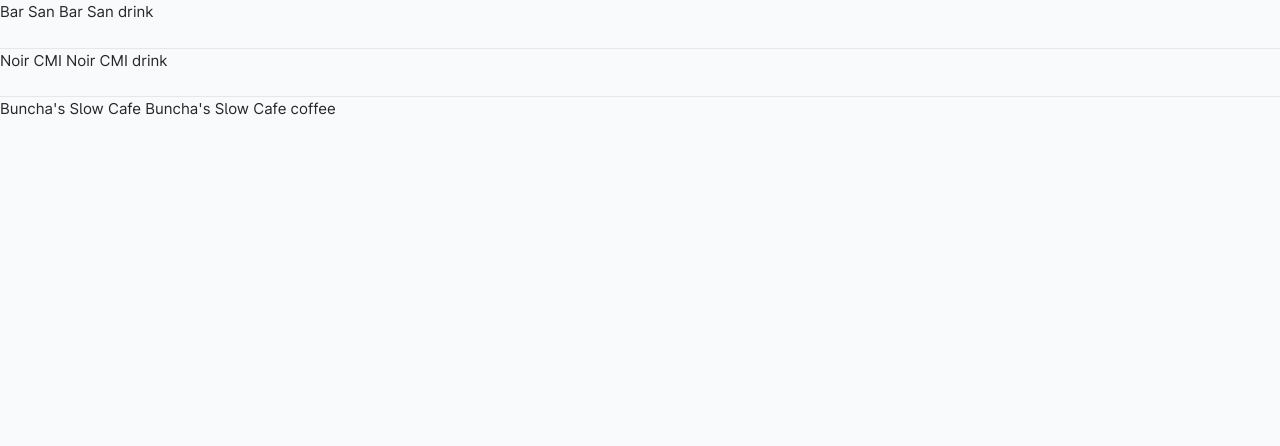
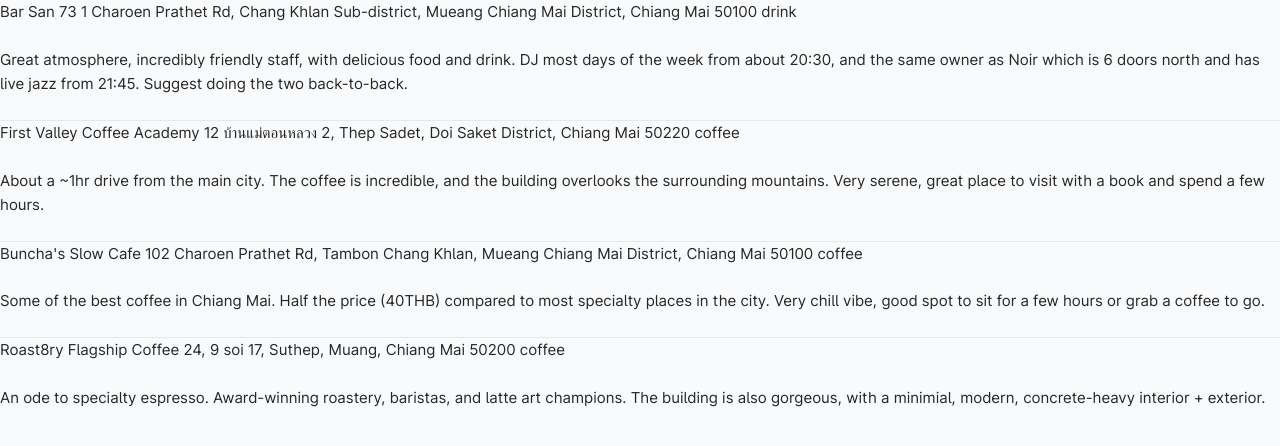
Before and after one commit to hemaaanth/site, a Next.js app: page /places/content/chiangmai in a window 1280 px wide. Shown: the top 446 px of the page. Built offline with nearby package versions, Linux system fonts and the light colour scheme; what tailwindcss-touch would draw is missing.

Commit message:
adding refresh, small updates to places

```diff
--- a/pages/index.tsx
+++ b/pages/index.tsx
@@ -125,5 +125,6 @@
       currentlyReading,
       recentlyPlayed,
     },
+    revalidate: 3600, // update every hour
   };
 }
--- a/pages/places/[slug].tsx
+++ b/pages/places/[slug].tsx
@@ -44,7 +44,7 @@
           </dd>
           <dt className="list-title">
             <div className="list-sticky">
-              <h3>Year visited</h3>
+              <h3>Last visited</h3>
               <p className="sidebar">{year}</p>
             </div>
           </dt>
--- a/pages/places/content/chiangmai.mdx
+++ b/pages/places/content/chiangmai.mdx
@@ -6,17 +6,31 @@
 ---
 
 Bar San
-Bar San
+73 1 Charoen Prathet Rd, Chang Khlan Sub-district, Mueang Chiang Mai District, Chiang Mai 50100
 drink
+
+Great atmosphere, incredibly friendly staff, with delicious food and drink. DJ most days of the week from about 20:30, and the same owner as Noir which is 6 doors north and has live jazz from 21:45. Suggest doing the two back-to-back.
 
 ---
 
-Noir CMI
-Noir CMI
-drink
+First Valley Coffee Academy
+12 บ้านแม่ตอนหลวง 2, Thep Sadet, Doi Saket District, Chiang Mai 50220
+coffee
+
+About a ~1hr drive from the main city. The coffee is incredible, and the building overlooks the surrounding mountains. Very serene, great place to visit with a book and spend a few hours.
 
 ---
 
 Buncha's Slow Cafe
-Buncha's Slow Cafe
+102 Charoen Prathet Rd, Tambon Chang Khlan, Mueang Chiang Mai District, Chiang Mai 50100
 coffee
+
+Some of the best coffee in Chiang Mai. Half the price (40THB) compared to most specialty places in the city. Very chill vibe, good spot to sit for a few hours or grab a coffee to go.
+
+---
+
+Roast8ry Flagship Coffee
+24, 9 soi 17, Suthep, Muang, Chiang Mai 50200
+coffee
+
+An ode to specialty espresso. Award-winning roastery, baristas, and latte art champions. The building is also gorgeous, with a minimial, modern, concrete-heavy interior + exterior.
--- a/pages/places/content/mexico-city.mdx
+++ b/pages/places/content/mexico-city.mdx
@@ -17,7 +17,7 @@
 Ámsterdam 67a, Hipódromo, Cuauhtémoc, 06100 Ciudad de México, CDMX, Mexico
 coffee
 
-Best espresso I had. Cool atmosphere, great location, good pastries (made fresh at their other location I think). Not sure why but there's almost always a ton of cute dogs around.
+Best espresso in the city. Cool atmosphere, great location, good pastries (made fresh at their other location I think). Not sure why but there's almost always a ton of cute dogs around.
 
 ---
 
@@ -57,7 +57,7 @@
 Av. P.º de la Reforma 296, Juárez, Cuauhtémoc, 06600 Ciudad de México, CDMX, Mexico
 work
 
-SUPER nice place to get some work done. Great views, tons of floors so you can always get a booth, well located, and very affordable. Beer on tap.
+SUPER nice place to get some work done. Great views, tons of floors so you can always get a booth, well located, and very affordable. Nitro cold brew on top and a ping pong table.
 
 ---
 
@@ -65,7 +65,7 @@
 Cadereyta 16, Colonia Condesa, Cuauhtémoc, 06140 Ciudad de México, CDMX, Mexico
 party
 
-A locals club that plays great music and has a great atmosphere. There's a small bar in the back that for serves up INCREDIBLY good G&Ts. The rest of the bars are more regular club fare.
+A locals' club with great music and great energy. There's a small bar in the back corner that for some reason serves INCREDIBLY good G&Ts. They really only close when the last person leaves.
 
 ---
 
```
Also changed, not shown: pages/places/content/bangkok.mdx.md (added, +22 -0 lines).
